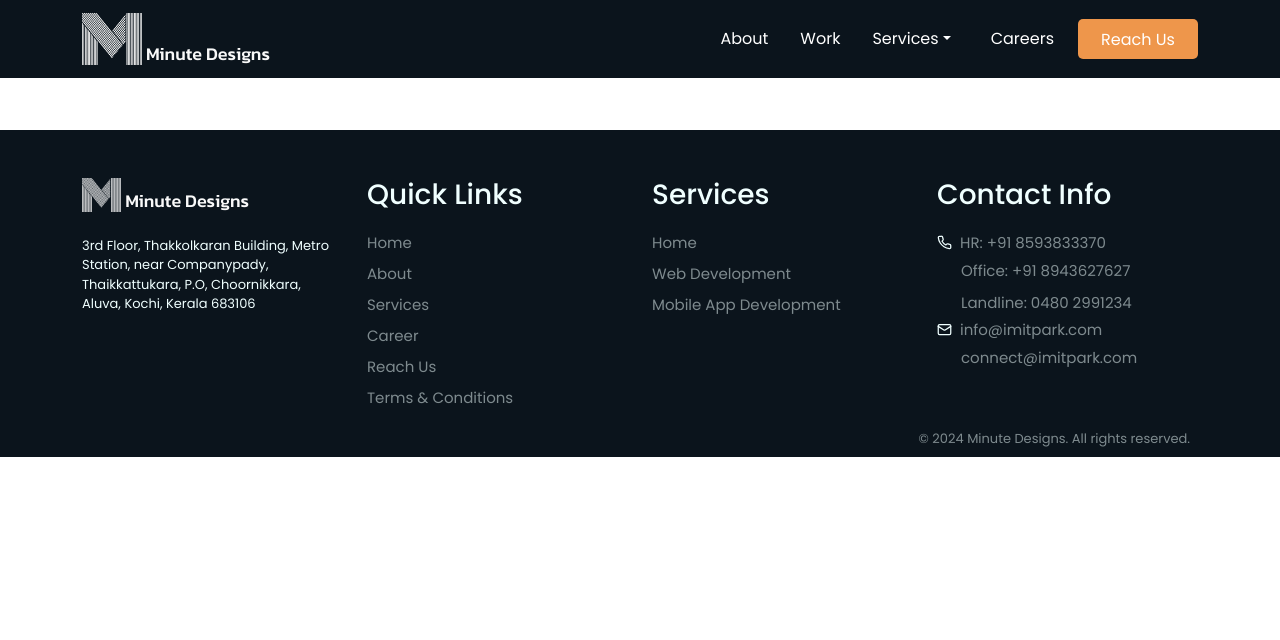
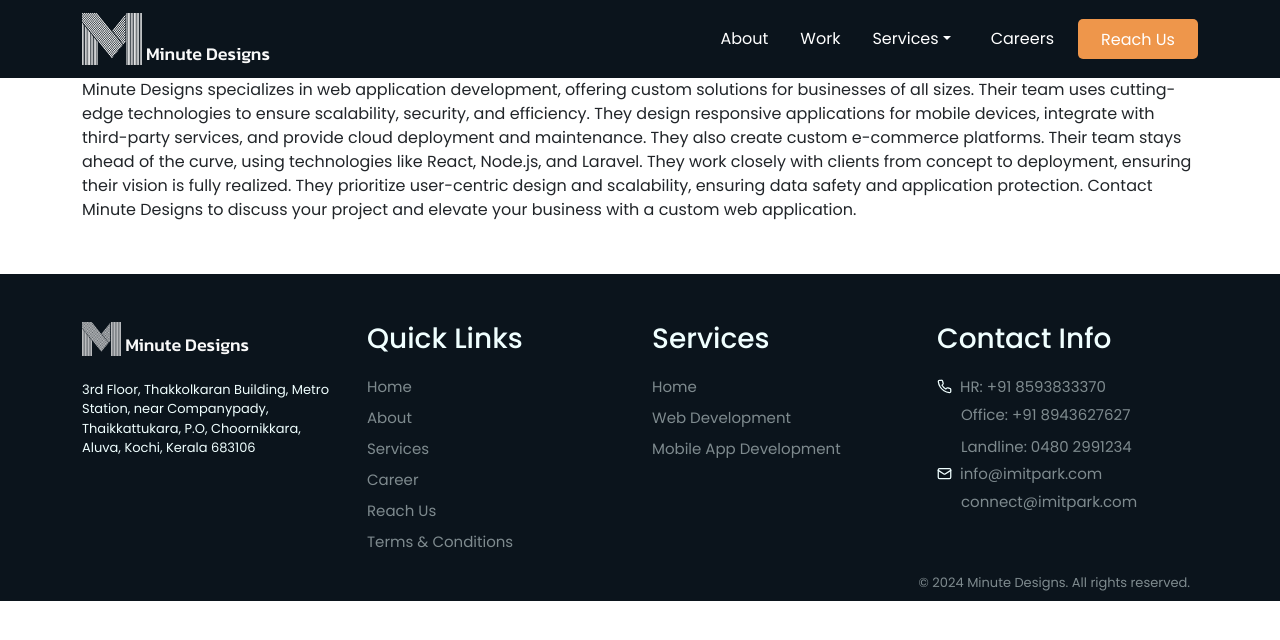
Before and after one commit to Jilson-Joy/MinuteDesigns-Website, a React (Vite) app: page /webapp in a window 1280 px wide. Shown: the top 640 px of the page. Built offline with nearby package versions, Linux system fonts and the light colour scheme.

Commit message:
working on service section

```diff
--- a/src/App.jsx
+++ b/src/App.jsx
@@ -10,6 +10,10 @@
 import Careers from './pages/Careers';
 import ReachUs from './pages/ReachUs';
 import Footer from './components/footer/Footer';
+import WebApp from './Pages/webApplication/WebApp';
+import MobileApplication from './Pages/mobileApplication/MobileApplication';
+import Ecommerce from './Pages/ecommerce/Ecommerce';
+import UiUx from './Pages/ui&ux/UiUx';
 
 function App() {
   return (
@@ -23,6 +27,10 @@
           <Route path="/careers" element={<Careers/>} />
           <Route path="/technologies" element={<Careers/>} />
           <Route path="/reachUs" element={<ReachUs/>} />
+          <Route path="/webapp" element={<WebApp/>} />
+          <Route path="/mobileApp" element={<MobileApplication/>} />
+          <Route path="/e-commerce" element={<Ecommerce/>} />
+          <Route path="/uiux" element={<UiUx/>} />
         </Routes>
         <Footer/>
       </BrowserRouter>
--- /dev/null
+++ b/src/Pages/ecommerce/Ecommerce.jsx
@@ -0,0 +1,10 @@
+import React from 'react'
+import './Ecommerce.css'
+
+function Ecommerce() {
+  return (
+    <div>Ecommerce</div>
+  )
+}
+
+export default Ecommerce
--- /dev/null
+++ b/src/Pages/mobileApplication/MobileApplication.jsx
@@ -0,0 +1,9 @@
+import React from 'react'
+import './MobileApplication.css'
+function MobileApplication() {
+    return (
+        <div>MobileApplication</div>
+    )
+}
+
+export default MobileApplication
--- /dev/null
+++ b/src/Pages/ui&ux/UiUx.jsx
@@ -0,0 +1,9 @@
+import React from 'react'
+import './UiUx.css'
+function UiUx() {
+  return (
+    <div>UiUx</div>
+  )
+}
+
+export default UiUx
--- /dev/null
+++ b/src/Pages/webApplication/WebApp.jsx
@@ -0,0 +1,11 @@
+import React from 'react'
+import './WebApp.css'
+function WebApp() {
+  return (
+    <div className='container'>
+      <p>Minute Designs specializes in web application development, offering custom solutions for businesses of all sizes. Their team uses cutting-edge technologies to ensure scalability, security, and efficiency. They design responsive applications for mobile devices, integrate with third-party services, and provide cloud deployment and maintenance. They also create custom e-commerce platforms. Their team stays ahead of the curve, using technologies like React, Node.js, and Laravel. They work closely with clients from concept to deployment, ensuring their vision is fully realized. They prioritize user-centric design and scalability, ensuring data safety and application protection. Contact Minute Designs to discuss your project and elevate your business with a custom web application.</p>
+    </div>
+  )
+}
+
+export default WebApp
--- a/src/components/Navbar/Header.css
+++ b/src/components/Navbar/Header.css
@@ -85,3 +85,8 @@
   display: block;
   margin-top: 0;
 }
+
+.headerIconImg{
+  width: 30px;
+  height: 30px;
+}
--- a/src/components/Navbar/Header.jsx
+++ b/src/components/Navbar/Header.jsx
@@ -5,8 +5,8 @@
 import Logo from '../../assets/images/MLOGO.png'
 import Button from 'react-bootstrap/Button';
 import { Link, useLocation } from 'react-router-dom';
-import { Smartphone, MonitorSmartphone  } from 'lucide-react';
-
+import { Smartphone, MonitorSmartphone } from 'lucide-react';
+import headerIcons from '../../assets/images/about-img.png'
 import './Header.css'
 
 function Header() {
@@ -20,7 +20,7 @@
                         src={Logo}
                         className="d-inline-block align-top"
                     />
-                   <div className='logo_minute_text'> <h5 className='Logo-text'>Minute Designs</h5></div>
+                    <div className='logo_minute_text'> <h5 className='Logo-text'>Minute Designs</h5></div>
                 </Navbar.Brand>
                 <Navbar.Toggle aria-controls="basic-navbar-nav" />
                 <Navbar.Collapse id="basic-navbar-nav">
@@ -44,12 +44,13 @@
                         <NavDropdown
                             title="Services"
                             id="basic-nav-dropdown"
-                            className='pe-4'
+                            className='pe-4 '
                         >
-                            <NavDropdown.Item href="#action/3.1"><MonitorSmartphone />Web Application</NavDropdown.Item>
-                            <NavDropdown.Item href="#action/3.2"><Smartphone/>Mobile Application</NavDropdown.Item>
-                            <NavDropdown.Item href="#action/3.3">E-commerce</NavDropdown.Item>
-                            <NavDropdown.Item href="#action/3.3">UI/UX</NavDropdown.Item>
+                            <NavDropdown.Item as={Link} to="/webapp"><img src={headerIcons} alt="" className='headerIconImg' /> Web Application</NavDropdown.Item>
+                            <NavDropdown.Item as={Link} to="/mobileApp"><Smartphone />Mobile Application</NavDropdown.Item>
+                            <NavDropdown.Item as={Link} to="/e-commerce">E-commerce</NavDropdown.Item>
+                            <NavDropdown.Item as={Link} to="/uiux">UI/UX</NavDropdown.Item>
+
                         </NavDropdown>
                         <Nav.Link
                             as={Link}
@@ -61,7 +62,8 @@
                         </Nav.Link>
                         <Link to={'/reachUs'}>
                             <button
-                                className='btnReachUs'><span>Reach Us</span></button>
+                                className='btnReachUs'><span>Reach Us</span>
+                            </button>
                         </Link>
                     </Nav>
                 </Navbar.Collapse>
```
Also changed, not shown: src/Pages/ecommerce/Ecommerce.css (added), src/Pages/mobileApplication/MobileApplication.css (added), src/Pages/ui&ux/UiUx.css (added), src/Pages/webApplication/WebApp.css (added).
